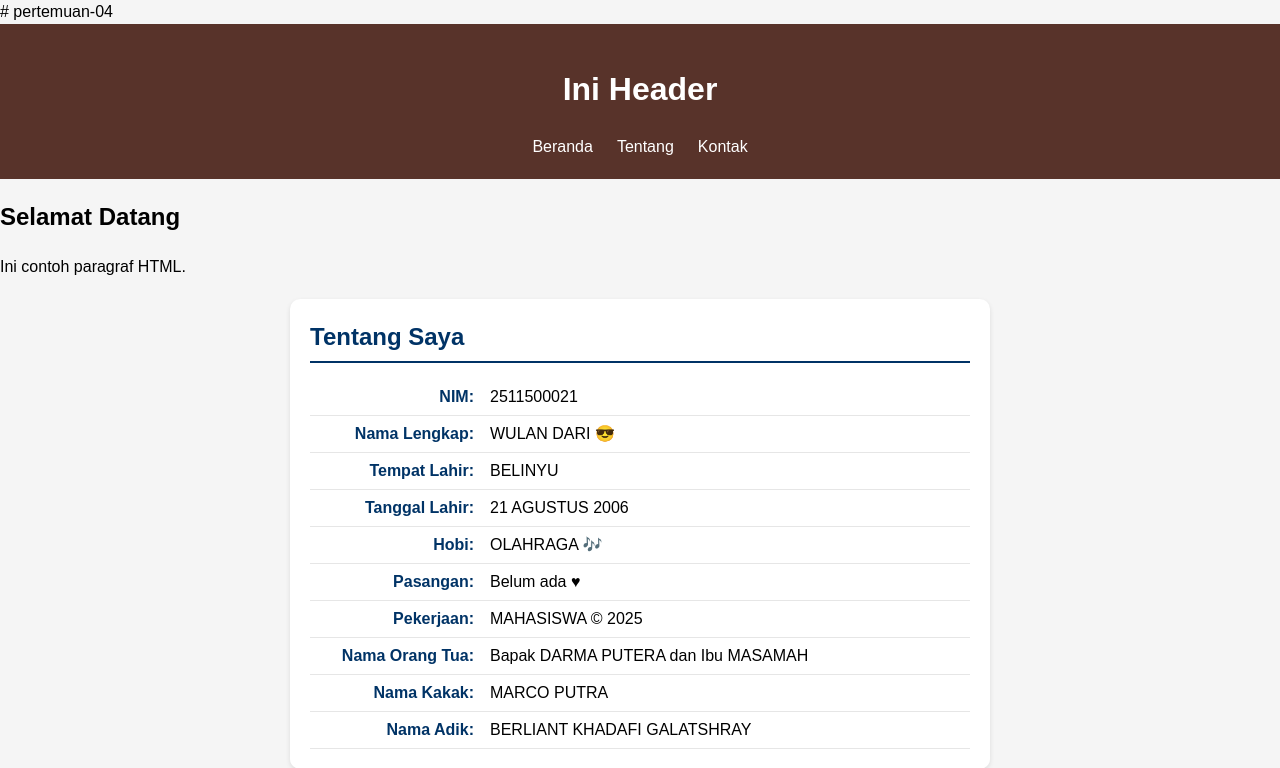
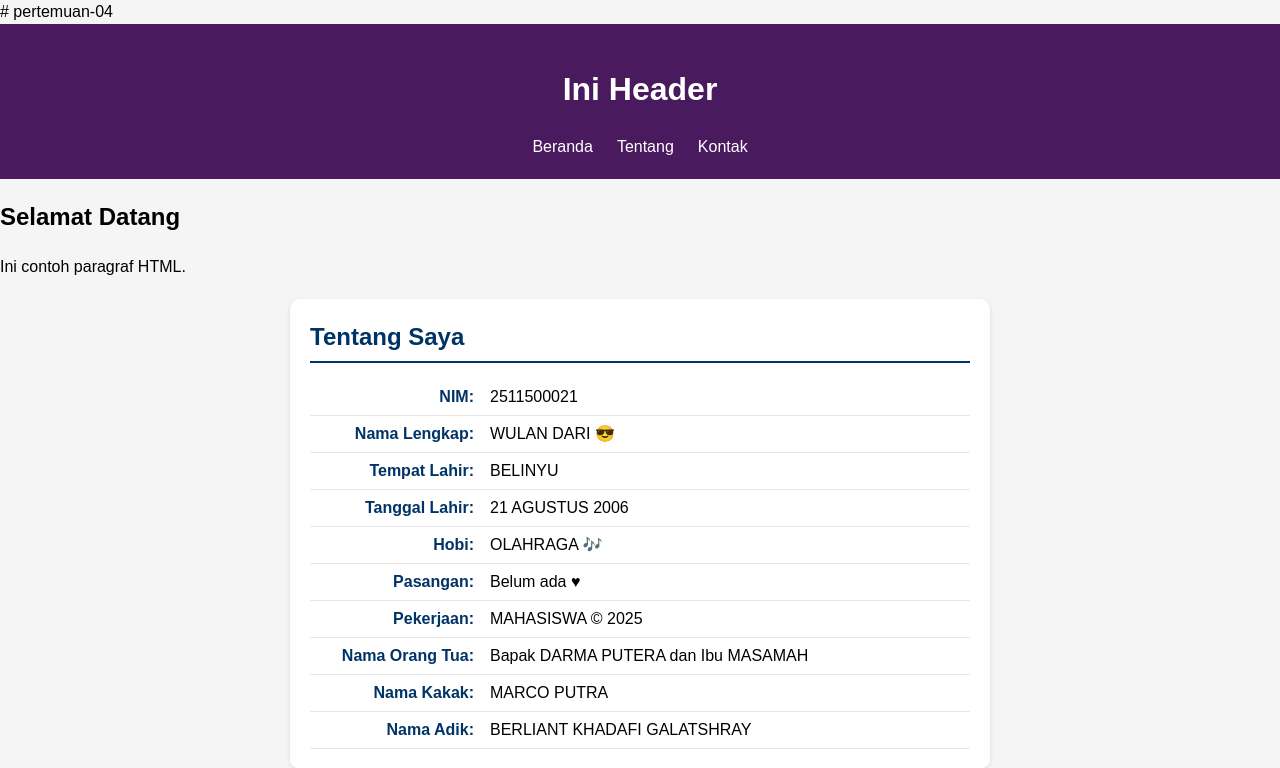
Before and after one commit to 2511500021-wq/2511500021-PWD-TI1A-2526O, a PHP site: page /pertemuan-04/index.html in a window 1280 px wide. Shown: the top 768 px of the page. Run offline with PHP 8.4, Linux system fonts and the light colour scheme.

Commit message:
ganti warna bg header

```diff
--- a/pertemuan-04/style.css
+++ b/pertemuan-04/style.css
@@ -11,7 +11,7 @@ body {
 }
 
 header {
-    background: rgb(88, 51, 42);
+    background: rgb(74, 26, 95);
     color: #fff;
     padding: 20px;
     text-align: center;
```
